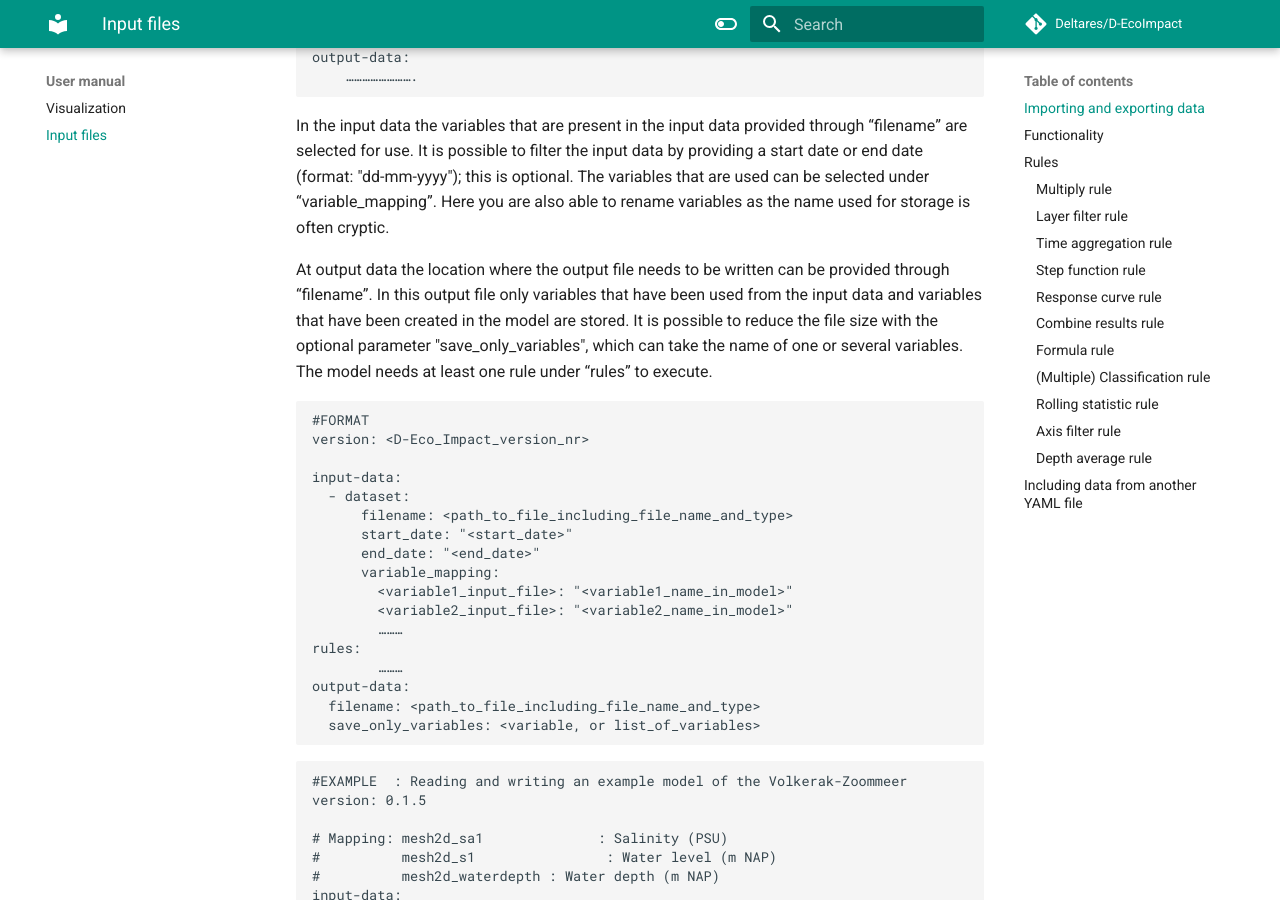
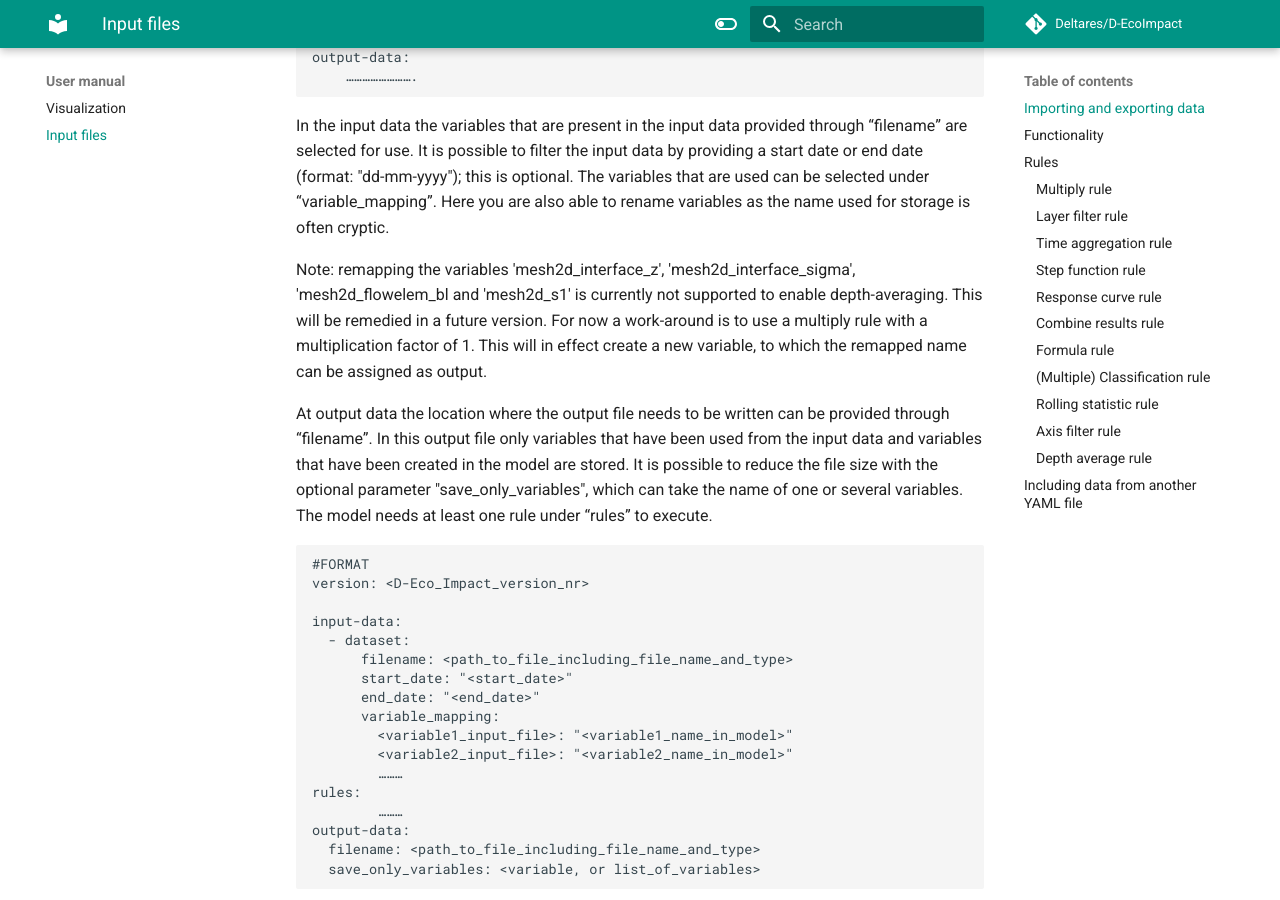
Before and after one commit to Deltares/D-EcoImpact, an MkDocs documentation site: the page built from docs/manual/input.md, in a window 1280 px wide and 900 px high, scrolled down 616 px. Built offline with MkDocs 1.6.1 and Material for MkDocs 9.7.7, drawn with Linux system fonts in a browser that asks for light colours; comment, search, counter and statistics services are not loaded; the version menu is left out.

Commit message:
add note on remapping several variables

````diff
--- a/docs/manual/input.md
+++ b/docs/manual/input.md
@@ -18,6 +18,8 @@ output-data:
 ```
 
 In the input data the variables that are present in the input data provided through “filename” are selected for use. It is possible to filter the input data by providing a start date or end date (format: "dd-mm-yyyy"); this is optional. The variables that are used can be selected under “variable_mapping”. Here you are also able to rename variables as the name used for storage is often cryptic.
+
+Note: remapping the variables 'mesh2d_interface_z', 'mesh2d_interface_sigma', 'mesh2d_flowelem_bl and 'mesh2d_s1' is currently not supported to enable depth-averaging. This will be remedied in a future version. For now a work-around is to use a multiply rule with a multiplication factor of 1. This will in effect create a new variable, to which the remapped name can be assigned as output.
 
 At output data the location where the output file needs to be written can be provided through “filename”. In this output file only variables that have been used from the input data and variables that have been created in the model are stored. It is possible to reduce the file size with the optional parameter "save_only_variables", which can take the name of one or several variables.
 The model needs at least one rule under “rules” to execute.
````
